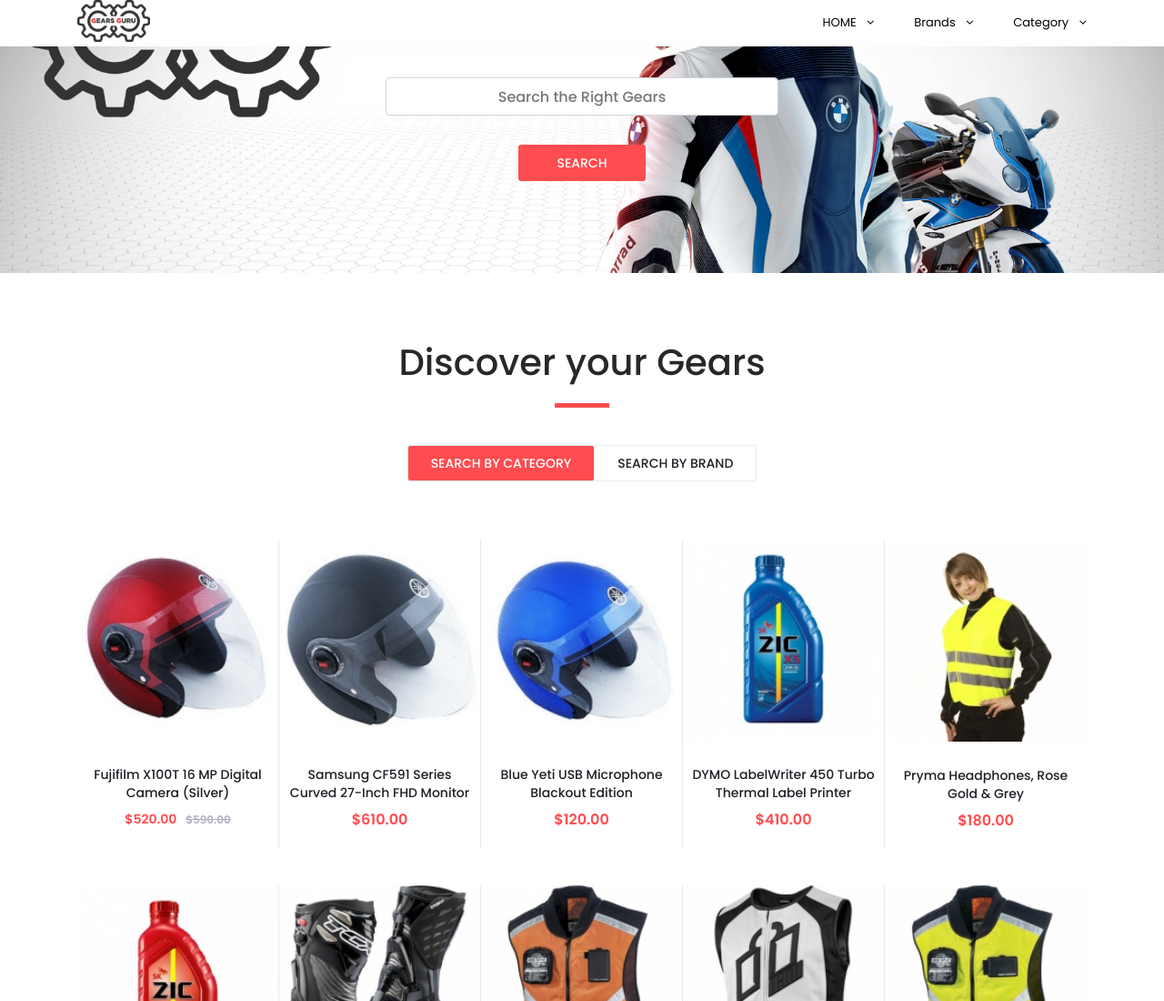
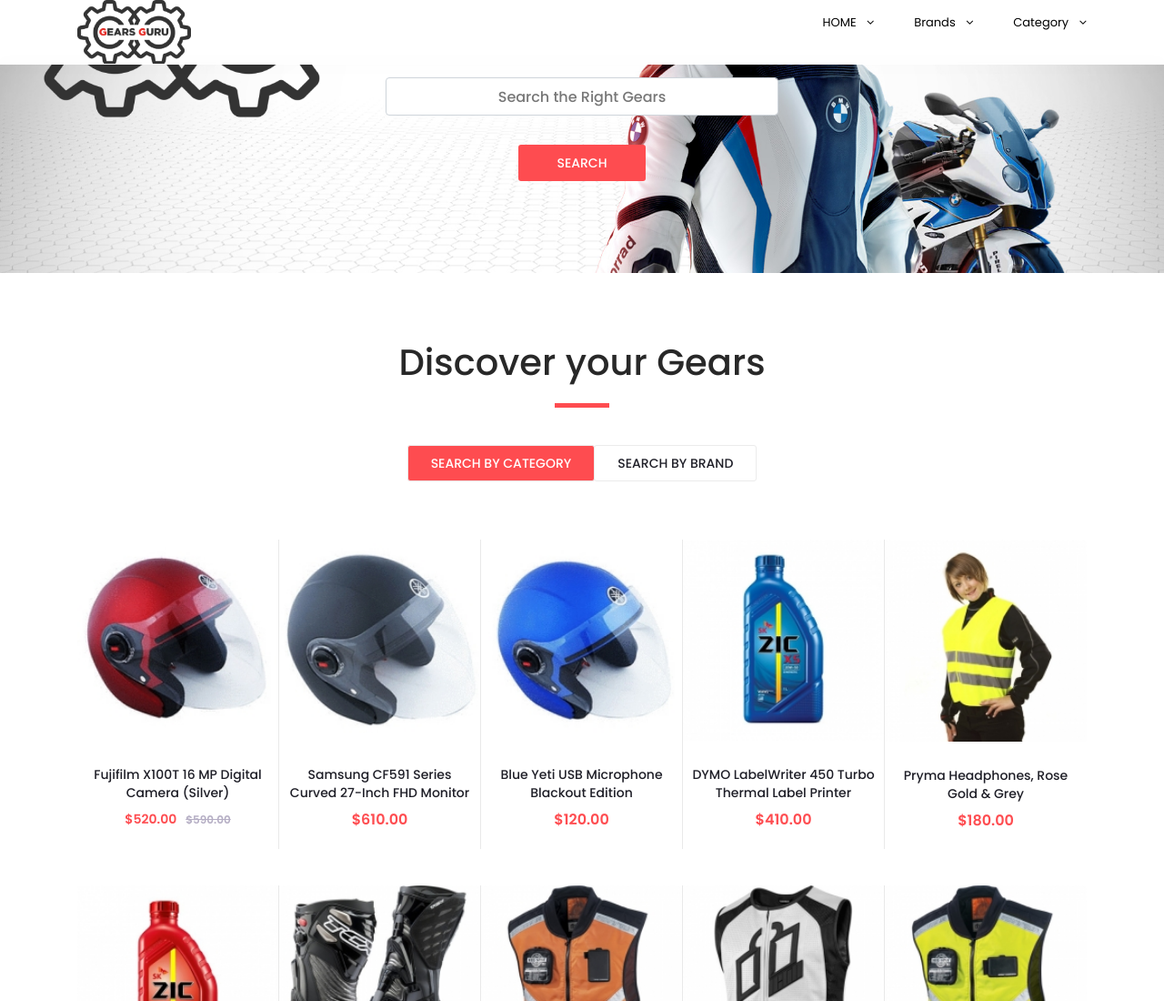
Before and after one commit to AbdullahValley/gears, a plain HTML site: page index.html in a window 1280 px wide. Shown: the top 1100 px of the page at 91% size. Drawn offline with Linux system fonts and the light colour scheme.

Commit message:
Header Logo Updated

```diff
--- a/index.html
+++ b/index.html
@@ -35,7 +35,7 @@
 						<div class="top_nav_left">
 
 							<a href="#">
-								<img src="images/logo.png" width="80px" align="left" style="padding: 0 0 0 0">
+								<img src="images/logo.png" width="125px" align="left" style="padding: 0 0 0 0">
 							</a>
 
 						</div>
@@ -47,6 +47,7 @@
 								<!-- Currency / Language / My Account -->
 
 								<li class="currency">
+
 									<a href="#">
 										Home
 										<i class="fa fa-angle-down"></i>
@@ -100,7 +101,7 @@
 							<div class="hamburger_container" style="padding-top: 10px;">
 
 
-									<img src="images/logo.png" width="125px" align="left" style="padding-bottom: 10px">
+									<img src="images/logo.png" width="80px" align="left" style="padding-bottom: 10px">
 
 
 								<i class="fa fa-bars" aria-hidden="true"></i>
--- a/styles/main_styles.css
+++ b/styles/main_styles.css
@@ -354,7 +354,7 @@
 .top_nav
 {
 	width: 100%;
-	height: 50px;
+	height: 70px;
 	background: #ffffff;
 }
 .top_nav_left
```
